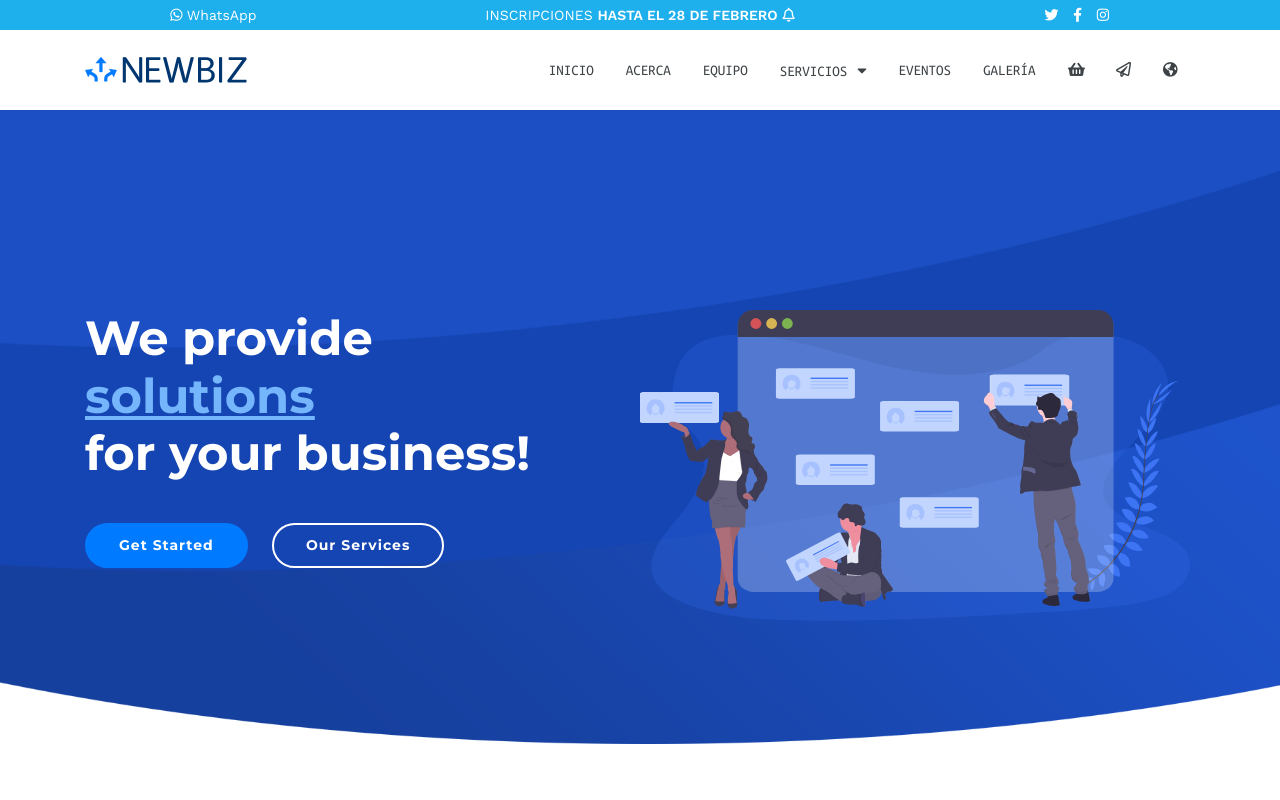
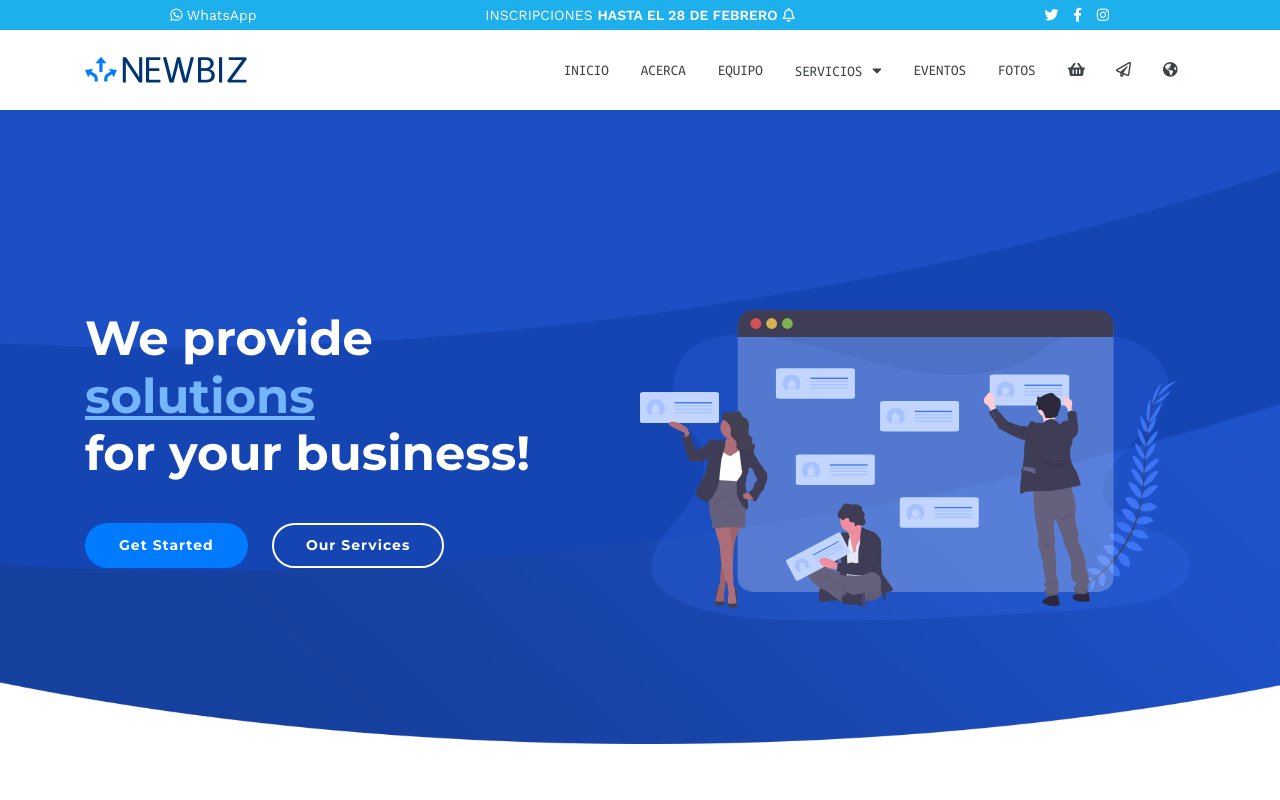
Before and after one commit to tuchyy/iec, a plain HTML site: page index.html in a window 1280 px wide. Shown: the top 800 px of the page. Drawn offline with nearby package versions, Linux system fonts and the light colour scheme; files whose address does not match are found by name.

Commit message:
testing git

```diff
--- a/index.html
+++ b/index.html
@@ -94,7 +94,7 @@
           </ul>
         </li>
         <li><a href="#portfolio" class="effect">EVENTOS</a></li>
-        <li><a href="#" class="effect">GALERÍA</a></li>
+        <li><a href="#" class="effect">FOTOS</a></li>
         <li>
           <a href="#" class="hvr-bob"><i class="fas fa-shopping-basket"></i></a>
         </li>
```
